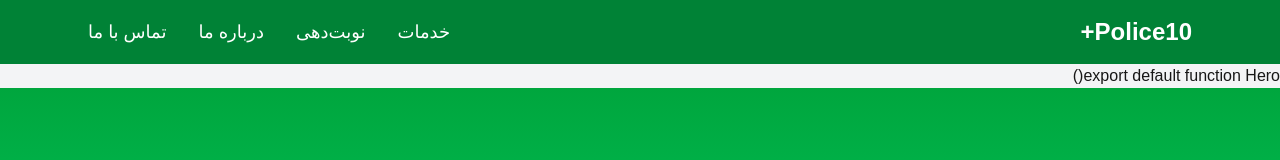
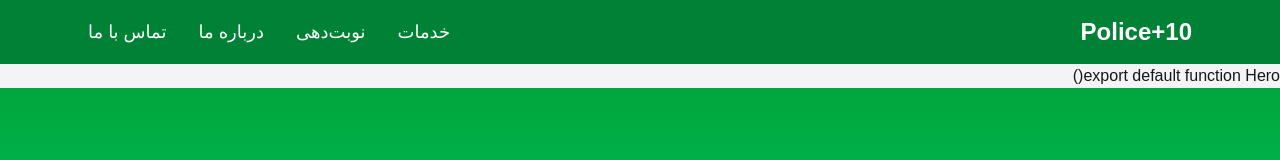
Before and after one commit to amshp/police10-site, a Next.js app: page / in a window 1280 px wide. Shown: the top 160 px of the page. Built offline with nearby package versions, Linux system fonts and the light colour scheme.

Commit message:
navbar update

```diff
--- a/app/layout.tsx
+++ b/app/layout.tsx
@@ -15,7 +15,7 @@ export default function RootLayout({ children }: { children: React.ReactNode })
           <div className="max-w-6xl mx-auto flex items-center justify-between px-6">
 
             {/* لوگو */}
-            <h1 className="text-2xl font-bold">Police10+</h1>
+            <h1 className="text-2xl font-bold">Police+10</h1>
 
             {/* منوی دسکتاپ */}
             <ul className="hidden md:flex gap-8 text-lg">
```
